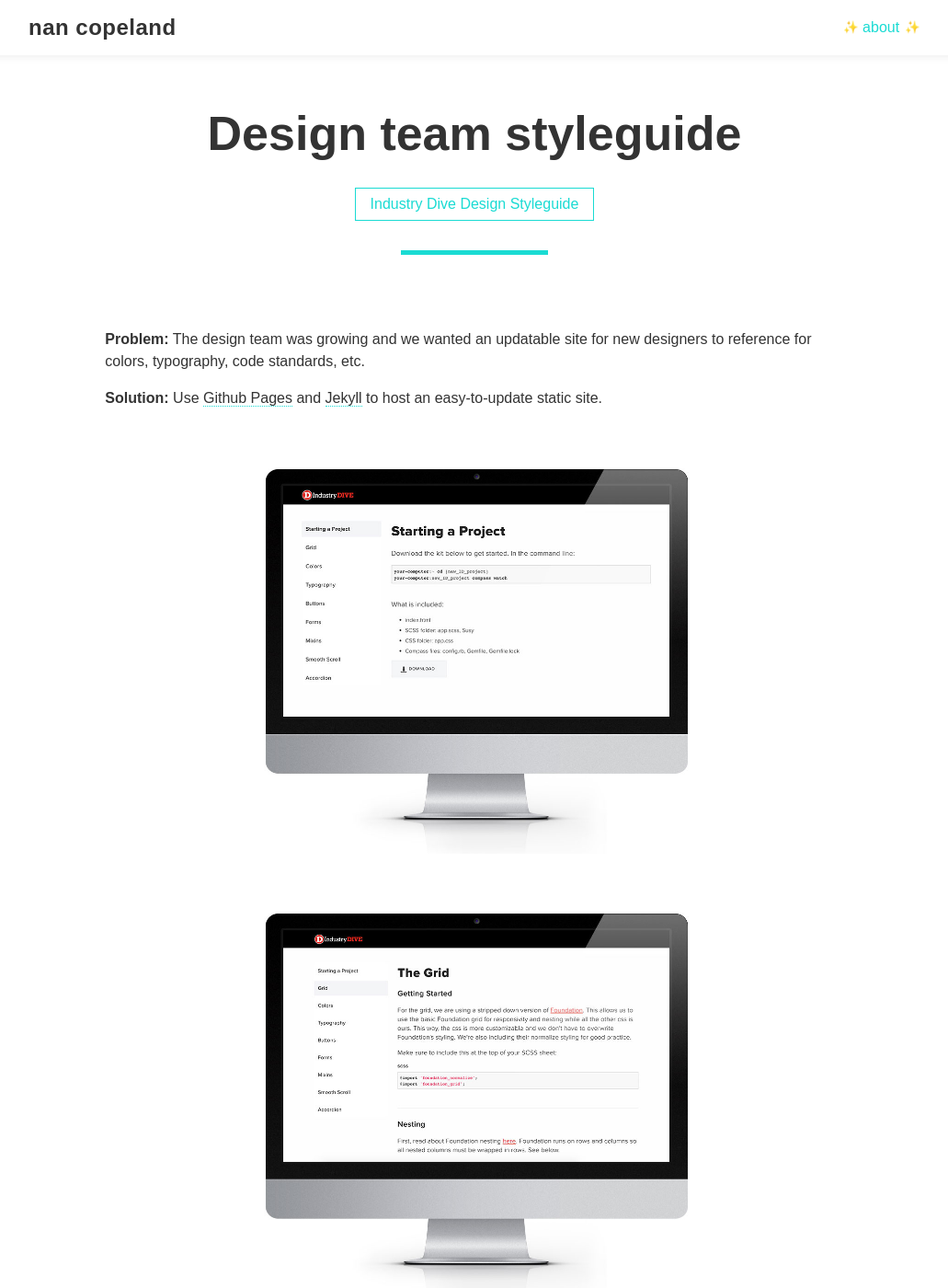
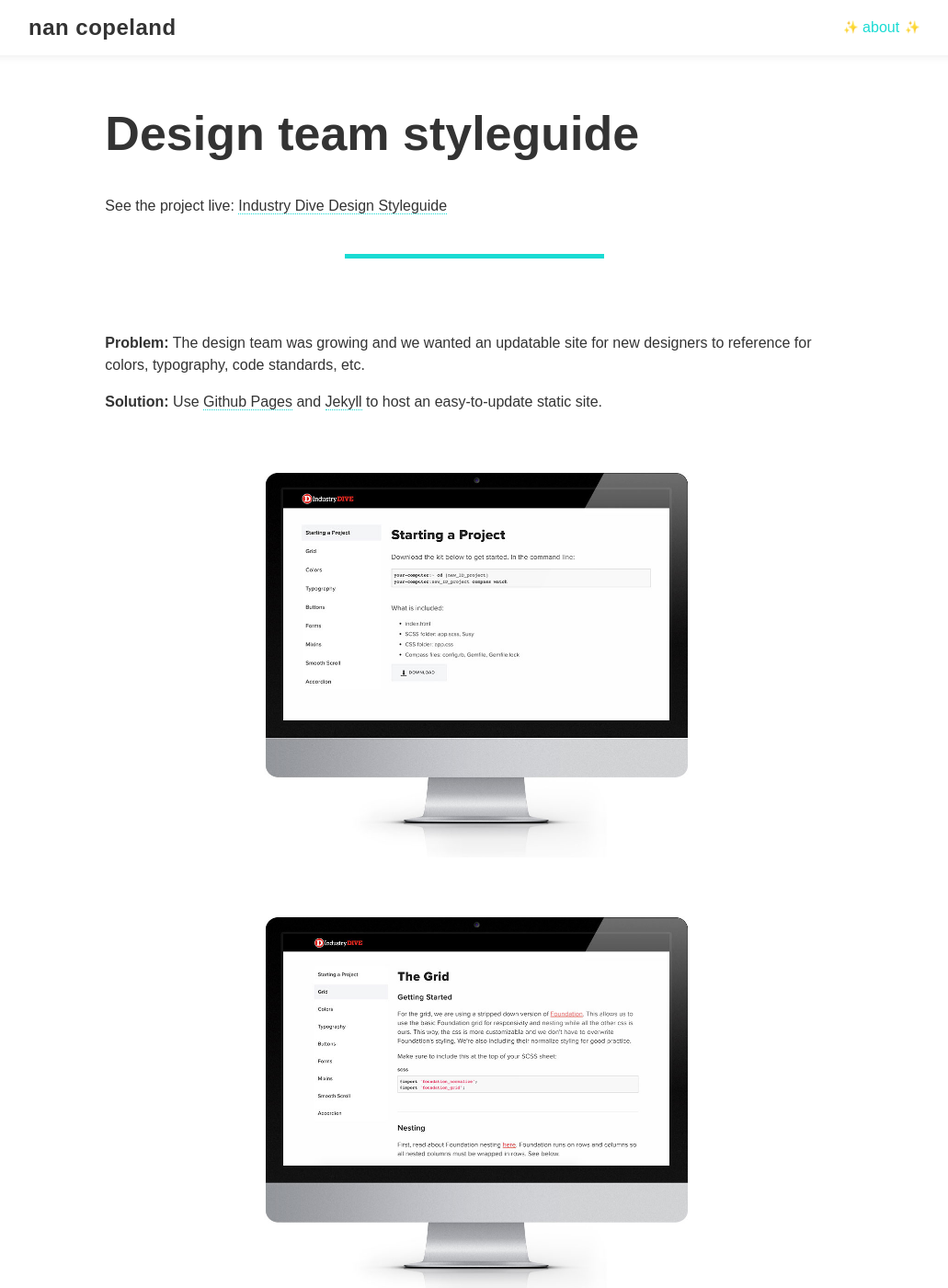
Before and after one commit to nancopeland/old-portfolio-site, a Jekyll site: the page built from _posts/2016-12-1-living-style-guide.markdown, in a window 1280 px wide and 1400 px high. Shown: the whole window at 92% size, without its empty margins (124-1155 px from the left). Built offline with Jekyll 4.4.1, drawn with Linux system fonts in a browser that asks for light colours; nearby versions of some CDN libraries; emoji names are drawn with the system emoji font.

Commit message:
rethinking header and project links, can't figure out hr

```diff
--- a/_layouts/post.html
+++ b/_layouts/post.html
@@ -6,10 +6,11 @@ layout: default
 
   	<header class="post-header">
     	<h1 class="post-title" itemprop="name headline">{{ page.title | escape }}</h1>
+      <p>See the project live:</p>
     	<ul>
-    		<li><a href="{{ page.live-project-link | escape }}" target="_blank"><button>{{ page.live-project-name | escape }}</button></a></li>
+    		<li><a href="{{ page.live-project-link | escape }}" target="_blank">{{ page.live-project-name | escape }}</a></li>
     		{% if page.live-project-2 %}
-    			<li><a href="{{ page.live-project-link-2 | escape }}" target="_blank"><button>{{ page.live-project-name-2 | escape }}</button></a></li>
+    			<li><a href="{{ page.live-project-link-2 | escape }}" target="_blank">{{ page.live-project-name-2 | escape }}</a></li>
     		{% endif %}
     	</ul>
     	<hr>
--- a/_sass/partials/_posts.scss
+++ b/_sass/partials/_posts.scss
@@ -4,26 +4,25 @@
 	h1 {
 		font-size: 2.25rem;
 		line-height: 1.3;
-		margin: 1rem 0 1.5rem 0;
-		text-align: center;
+		margin: 1rem 0;
+	}
+	p {
+		display: inline-block;
 	}
 	ul {
+		display: inline-block;
 		list-style-type: none;
 		margin: 1rem auto 2rem auto;
 		padding: 0;
-		text-align: center;
 		li {
 			display: inline-block;
-			a {
-				border-bottom: 0px;
-			}
 		}
 	}
 	hr {
 		background-color: $turquoise;
 		border: 0px;
 		height: 5px;
-		width: 20%;
+		width: 35%;
 	}
 }
 .post-content {
```
Also changed, not shown: 5 other files.
